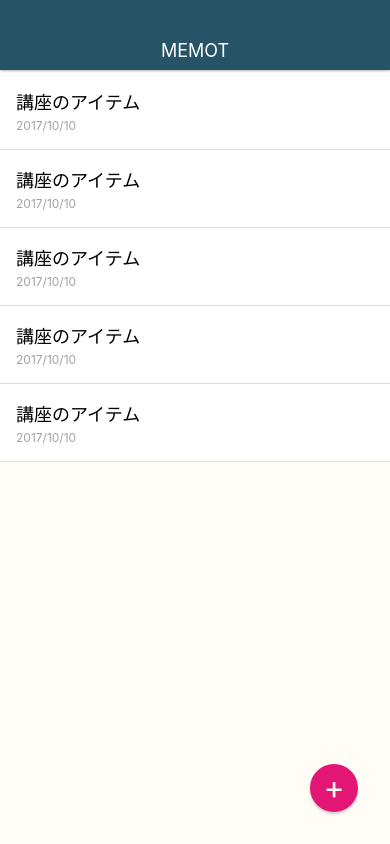
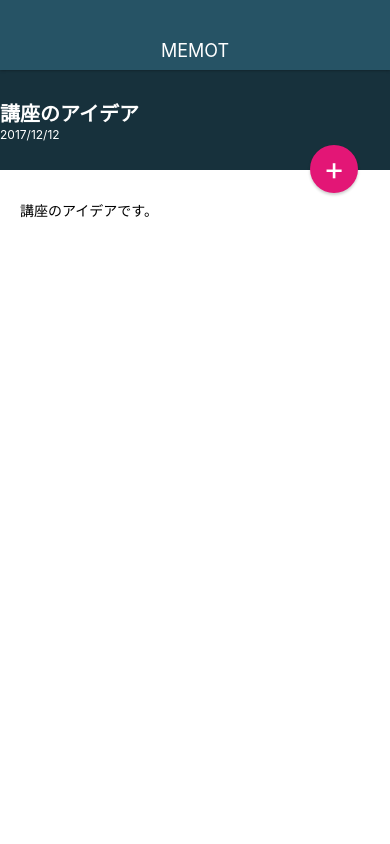
Before and after one commit to rassii/memoapp, a React Native app: screen / in a window 390 px wide. Built offline with nearby package versions, Linux system fonts and the light colour scheme.

Commit message:
six commit

```diff
--- a/App.js
+++ b/App.js
@@ -3,6 +3,7 @@
 
 import Appbar from './src/components/Appbar';
 import MemoListScreen from './src/screens/MemoListScreen';
+import MemoDetailScreen from './src/screens/MemoDetailScreen';
 
 export default class App extends React.Component {
   render() {
@@ -10,8 +11,7 @@
       <View style={styles.container}>
 
         <Appbar />
-
-        <MemoListScreen />
+        <MemoDetailScreen />
 
       </View>
     );
@@ -24,6 +24,6 @@
     backgroundColor: '#FFFDF6',
     alignItems: 'center',
     justifyContent: 'center',
-    paddingTop: 72,
+    paddingTop: 70,
   },
 });
--- a/src/elements/CircleButton.js
+++ b/src/elements/CircleButton.js
@@ -3,8 +3,9 @@
 
 class CircleButton extends React.Component {
   render() {
+    const { style } = this.props;
     return (
-      <View style={styles.CircleButton}>
+      <View style={[styles.CircleButton, style]}>
         <Text style={styles.CircleButtonTitle}>
           {this.props.children}
         </Text>
--- /dev/null
+++ b/src/screens/MemoDetailScreen.js
@@ -0,0 +1,61 @@
+import React from 'react';
+import { StyleSheet, Text, View } from 'react-native';
+
+import CircleButton from '../elements/CircleButton';
+
+class MemoDetailScreen extends React.Component {
+  render() {
+    return (
+      <View style={styles.container}>
+        <View style={styles.memoHeader}>
+          <View>
+            <Text style={styles.memoHeaderTitle}>講座のアイデア</Text>
+            <Text style={styles.memoHeaderDate}>2017/12/12</Text>
+          </View>
+        </View>
+
+        <View style={styles.memoContent}>
+          <Text>
+            講座のアイデアです。
+          </Text>
+        </View>
+
+        <CircleButton style={styles.editButton}>+</CircleButton>
+      </View>
+    );
+  }
+}
+
+const styles = StyleSheet.create({
+  container: {
+    flex: 1,
+    width: '100%',
+  },
+  memoHeader: {
+    height: 100,
+    backgroundColor: '#17313C',
+    justifyContent: 'center',
+  },
+  memoHeaderTitle: {
+    fontSize: 20,
+    fontWeight: 'bold',
+    color: '#fff',
+  },
+  memoHeaderDate: {
+    fontSize: 12,
+    color: '#fff',
+  },
+  memoContent: {
+    paddingTop: 30,
+    paddingLeft: 20,
+    paddingRight: 20,
+    paddingBottom: 20,
+    backgroundColor: '#fff',
+    flex: 1,
+  },
+  editButton: {
+    top: 75,
+  },
+});
+
+export default MemoDetailScreen;
```
